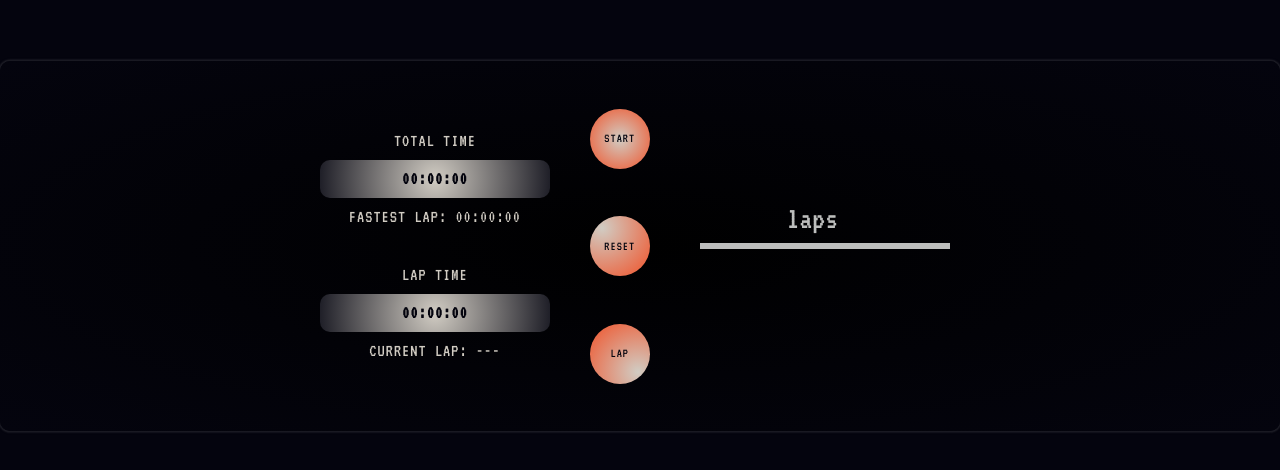
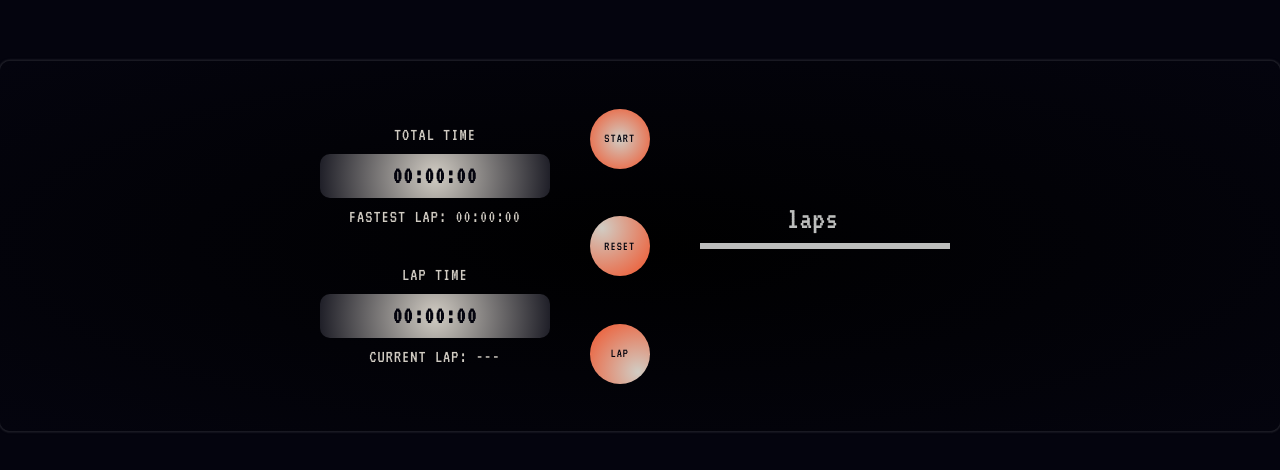
Before and after one commit to ewelina-zalewska/Stopwatch, a React (Vite) app: page / in a window 1280 px wide. Shown: the part 154-624 px from the top of the page. Built offline with nearby package versions, Linux system fonts and the light colour scheme; a web font is replaced by a local one.

Commit message:
style: change font size

```diff
--- a/src/assets/style/_counters.scss
+++ b/src/assets/style/_counters.scss
@@ -8,9 +8,13 @@
 		padding: 10px;
 		text-align: center;
 		text-transform: uppercase;
+
 		letter-spacing: 1px;
 		p {
 			padding: 10px;
+		}
+		.stopwatch {
+			font-size: x-large;
 		}
 		.counter {
 			font-weight: 600;
--- a/src/assets/style/summary.scss
+++ b/src/assets/style/summary.scss
@@ -9,7 +9,7 @@
 	background: variables.$box-dark-color-portrait;
 	header,
 	main {
-		margin-bottom: 25px;
+		margin-bottom: 10px;
 	}
 	header {
 		font-size: xx-large;
@@ -20,8 +20,9 @@
 		@include variables.flexPositioning(row, center, center);
 		div {
 			@include variables.flexPositioning(column, start, initial);
+			font-size: x-large;
 			padding: 10px;
-			p:last-child {
+			.endPosition {
 				align-self: flex-end;
 			}
 		}
@@ -38,6 +39,7 @@
 		.close {
 			width: 70px;
 			height: 70px;
+			font-size: medium;
 			background: variables.$btn-color-version5;
 		}
 	}
--- a/src/components/TheCounter.tsx
+++ b/src/components/TheCounter.tsx
@@ -14,7 +14,7 @@ export const TheCounter = ({
 			<div className="counterBox">
 				<p>{name}</p>
 				<div className="counter">
-					<p>{stopwatch}</p>
+					<p className="stopwatch">{stopwatch}</p>
 				</div>
 				<p>{lapInformation}</p>
 			</div>
```
